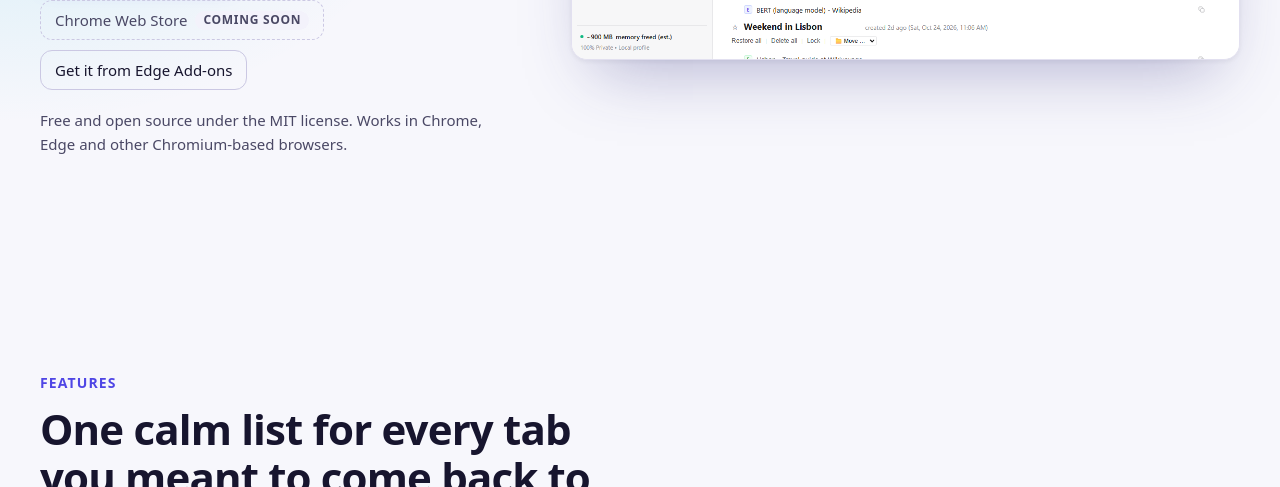
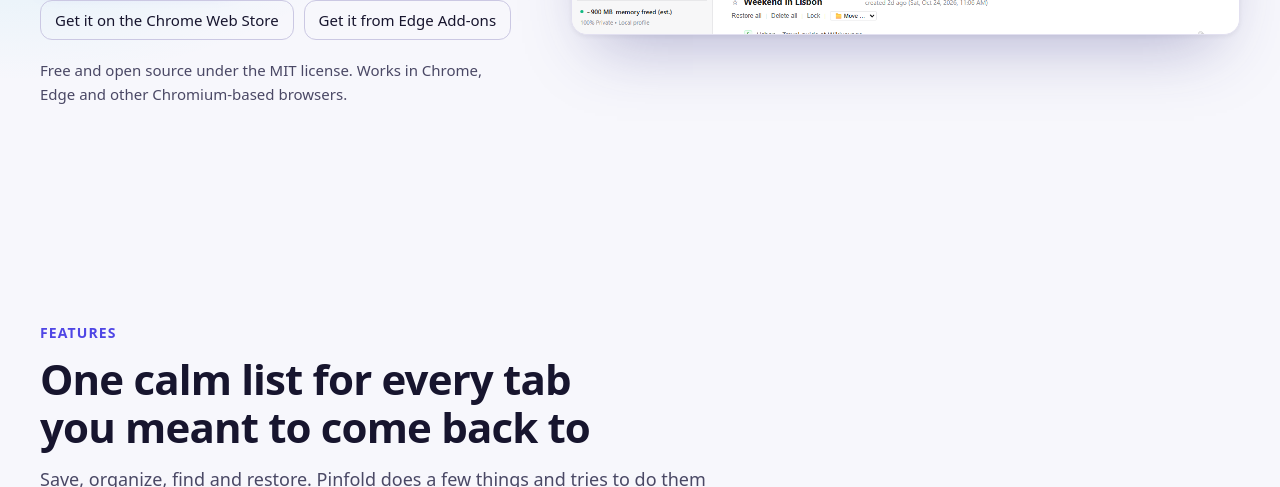
Before and after one commit to Aaqibhafeezkhan/pinfold, a browser extension: page site/index.html in a window 1280 px wide. Shown: the part 613-1100 px from the top of the page. Drawn offline with Linux system fonts and the light colour scheme.

Commit message:
Link the Chrome Web Store listing
Pinfold is live on the Chrome Web Store: turn on the store button on the
website and add install links to the README.

```diff
--- a/site/index.html
+++ b/site/index.html
@@ -73,10 +73,7 @@
 
           <ul class="store-links" aria-label="Browser extension stores">
             <li>
-              <!-- STORE LINK: Chrome Web Store.
-                   When the listing is live, replace the <span> below with:
-                   <a class="btn btn-store" href="https://chromewebstore.google.com/detail/REPLACE-WITH-ITEM-ID">Get it on the Chrome Web Store</a> -->
-              <span class="btn btn-store is-soon" aria-disabled="true">Chrome Web Store <span class="soon">coming soon</span></span>
+              <a class="btn btn-store" href="https://chromewebstore.google.com/detail/pinfold-private-tab-manag/jicdahcnjncmdcblfmceljcobkgckope">Get it on the Chrome Web Store</a>
             </li>
             <li>
               <a class="btn btn-store" href="https://microsoftedge.microsoft.com/addons/detail/pinfold-private-tab-man/bhmddgchhmnnckoifdapdlfdimegnnej">Get it from Edge Add-ons</a>
```
Also changed, not shown: README.md.
